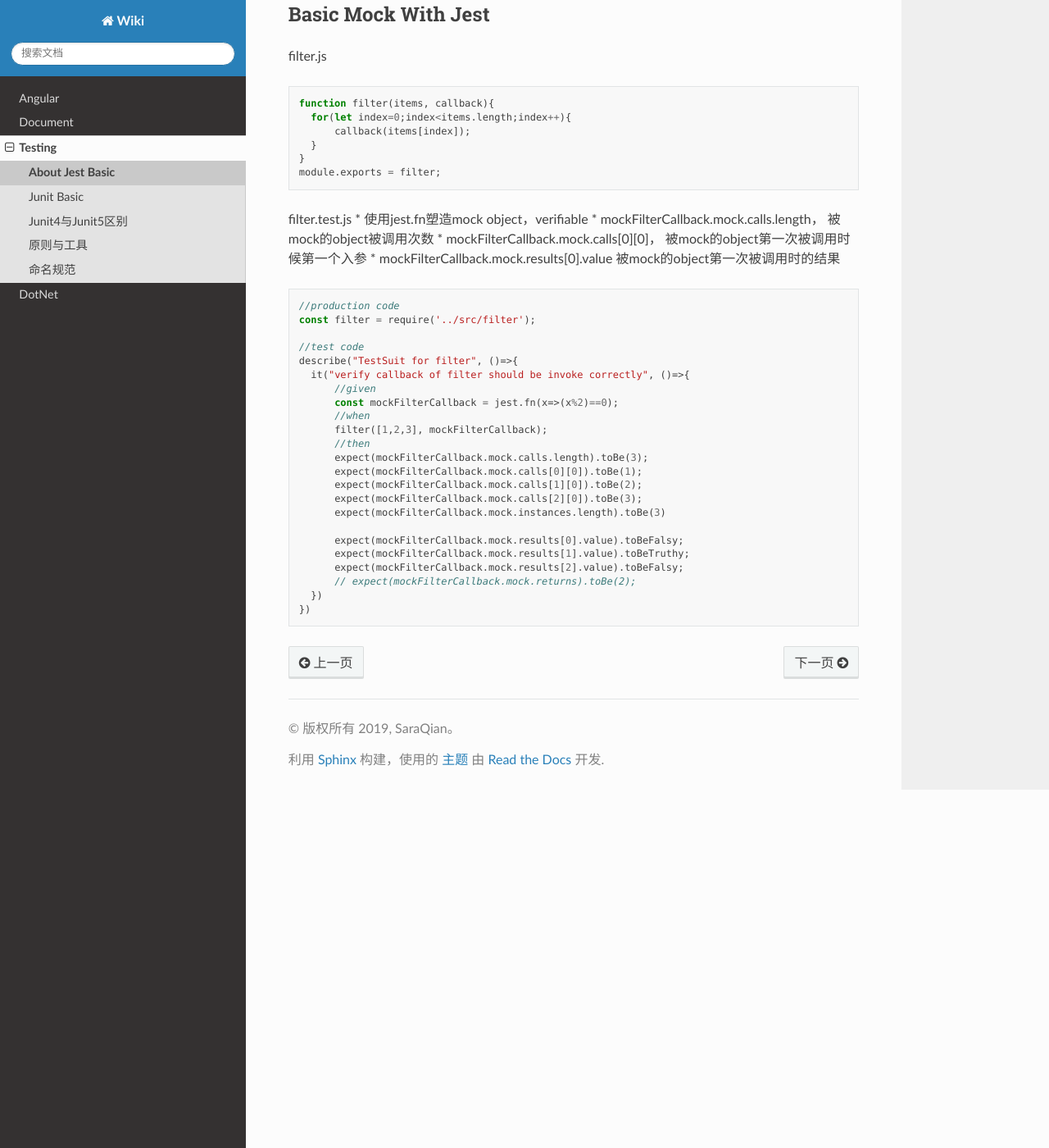
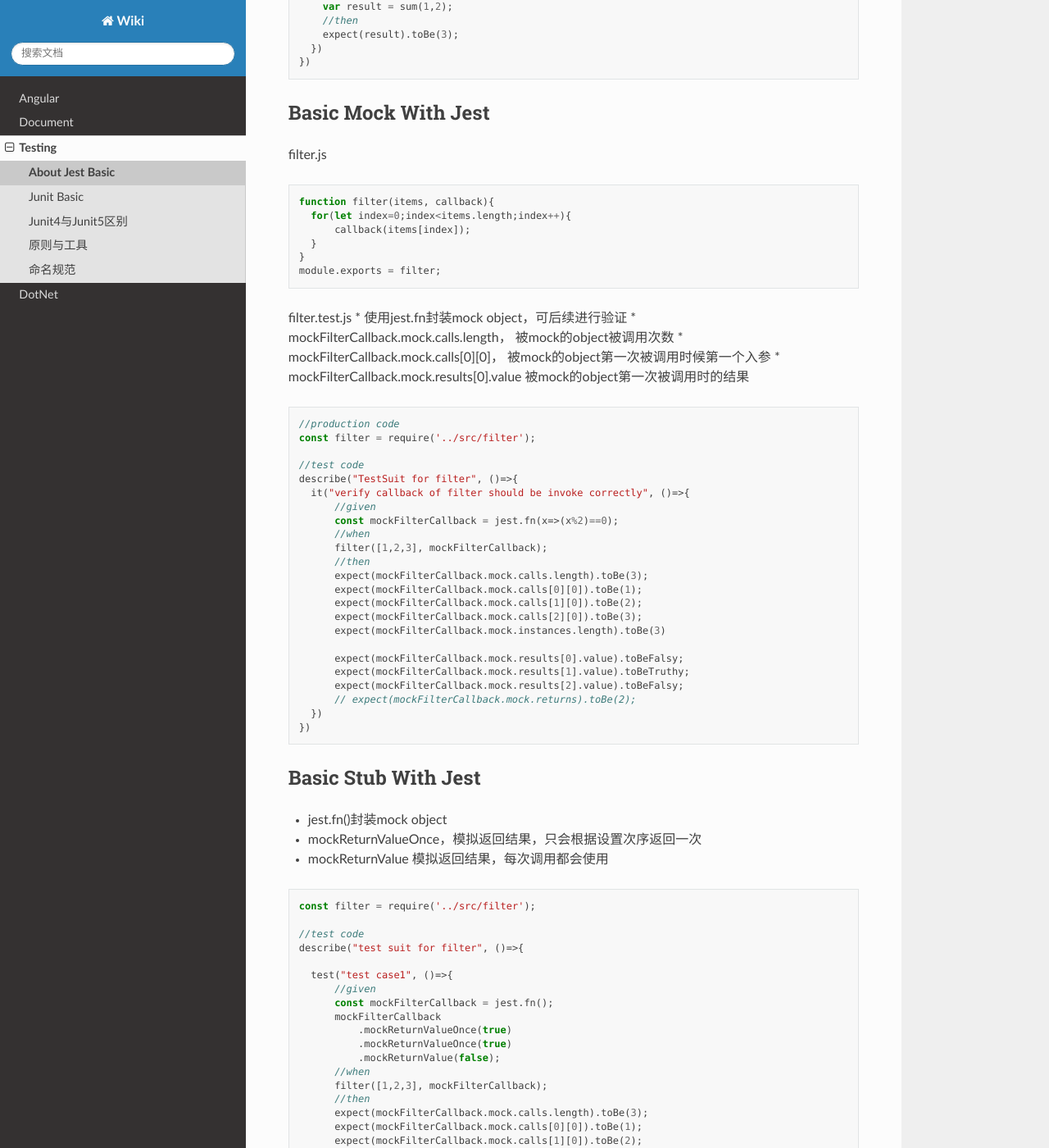
Before and after one commit to abigail830/Sphinx_wiki, a Sphinx documentation site: the page built from source/Testing/Jest.rst, in a window 1280 px wide and 1400 px high, scrolled down 1028 px. Shown: the whole window at 82% size. Built offline with Sphinx 7.4.7 and the Read the Docs theme 2.0.0, drawn with Linux system fonts in a browser that asks for light colours; some of the changed text lies outside the part shown.

Commit message:
Update Jest.rst

```diff
--- a/source/Testing/Jest.rst
+++ b/source/Testing/Jest.rst
@@ -1,6 +1,10 @@
 About Jest Basic
 ================
 
+* `Basic Notes`_
+* `Basic Test Example with Javascript`_
+* `Basic Mock With Jest`_
+* `Basic Stub With Jest`_
 
 Basic Notes
 -----------------
@@ -65,7 +69,7 @@
   module.exports = filter;
 
 filter.test.js
-* 使用jest.fn塑造mock object，verifiable
+* 使用jest.fn封装mock object，可后续进行验证
 * mockFilterCallback.mock.calls.length， 被mock的object被调用次数
 * mockFilterCallback.mock.calls[0][0]， 被mock的object第一次被调用时候第一个入参
 * mockFilterCallback.mock.results[0].value 被mock的object第一次被调用时的结果
@@ -95,3 +99,40 @@
         // expect(mockFilterCallback.mock.returns).toBe(2);
     })
   })
+
+
+Basic Stub With Jest
+---------------------------------
+* jest.fn()封装mock object
+* mockReturnValueOnce，模拟返回结果，只会根据设置次序返回一次
+* mockReturnValue 模拟返回结果，每次调用都会使用
+
+
+.. code-block:: javascript
+
+  const filter = require('../src/filter');
+
+  //test code
+  describe("test suit for filter", ()=>{
+
+    test("test case1", ()=>{
+        //given
+        const mockFilterCallback = jest.fn();
+        mockFilterCallback
+            .mockReturnValueOnce(true)
+            .mockReturnValueOnce(true)
+            .mockReturnValue(false);
+        //when
+        filter([1,2,3], mockFilterCallback);
+        //then
+        expect(mockFilterCallback.mock.calls.length).toBe(3);
+        expect(mockFilterCallback.mock.calls[0][0]).toBe(1);
+        expect(mockFilterCallback.mock.calls[1][0]).toBe(2);
+        expect(mockFilterCallback.mock.calls[2][0]).toBe(3);
+        expect(mockFilterCallback.mock.instances.length).toBe(3)
+        expect(mockFilterCallback.mock.results[0].value).toBeTruthy;
+        expect(mockFilterCallback.mock.results[1].value).toBeTruthy;
+        expect(mockFilterCallback.mock.results[2].value).toBeFalsy;
+        // expect(mockFilterCallback.mock.returns).toBe(2);
+    })
+  })
```
